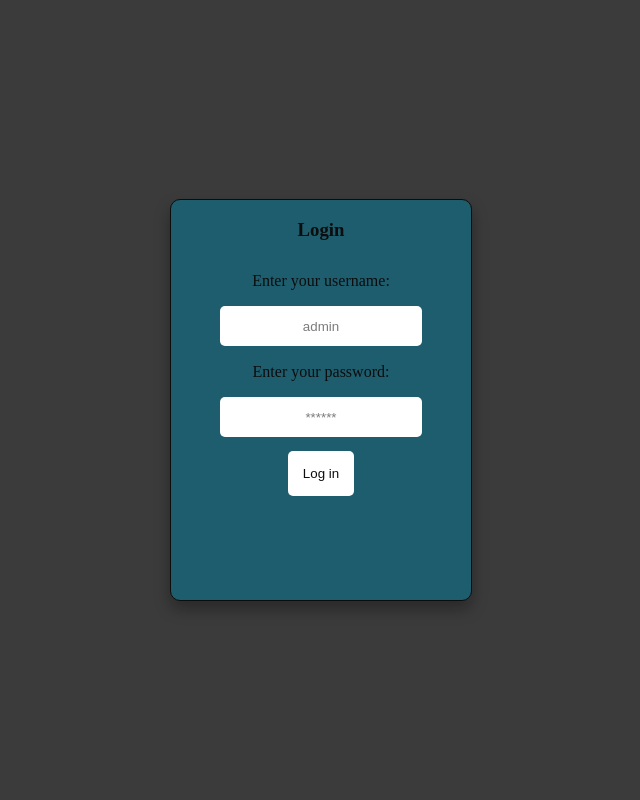
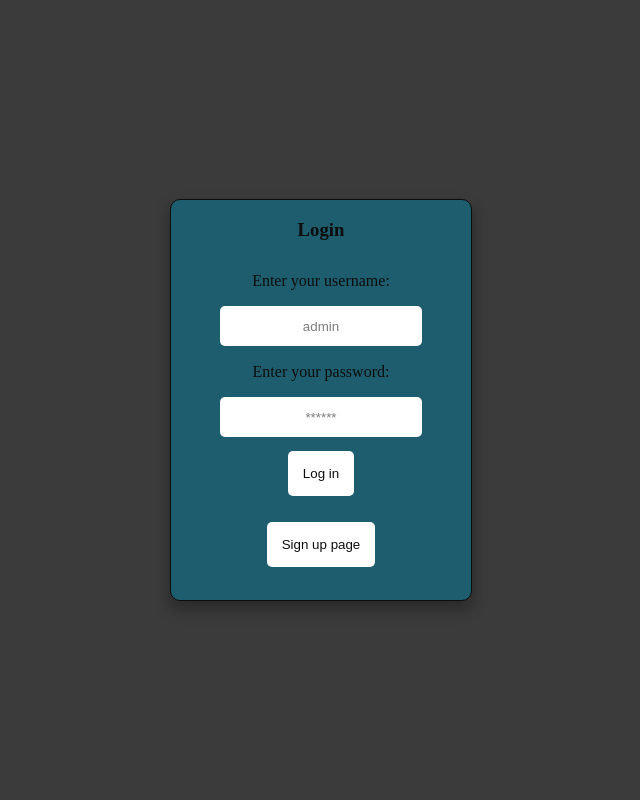
Before and after one commit to facn5/ExpressCars, a Node project: template src/views/layouts/loginPageLayout.hbs in a window 1280 px wide. Shown: the whole page, without its empty margins (319-959 px from the left). Run offline with Node 20 templates, Linux system fonts and the light colour scheme; the template is opened without the code that fills it, so the values that code supplies are empty.

Commit message:
Added button to redirect to register page

```diff
--- a/src/views/layouts/loginPageLayout.hbs
+++ b/src/views/layouts/loginPageLayout.hbs
@@ -18,6 +18,9 @@
           <button type="submit" name="button">Log in</button>
            </form>
           <p style="color: {{object.color}}">{{object.msg}}</p>
+          <form action="/register">
+          <button type="submit" >Sign up page</button>
+        </form>
         </div>
       </div>
     </div>
```
